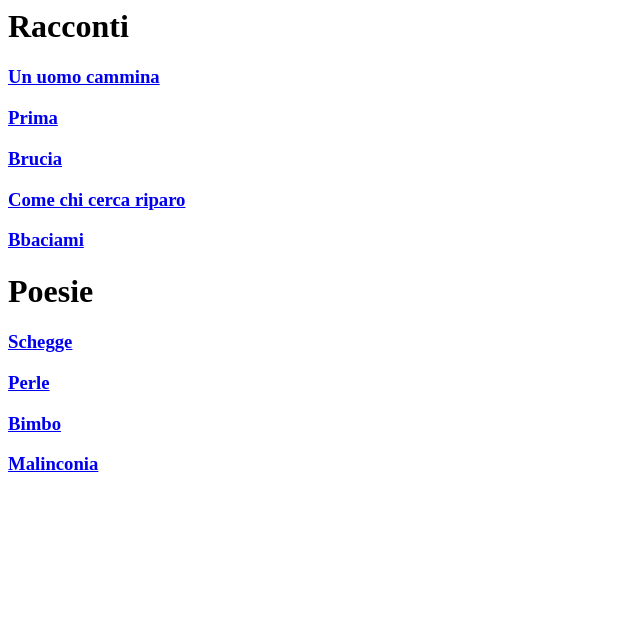
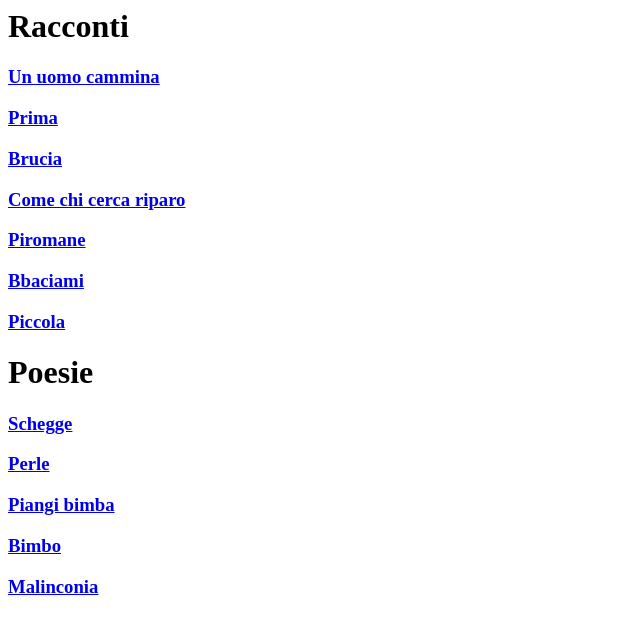
Before and after one commit to Annaa-J/Annaa-J.github.io, a plain HTML site: page index.html in a window 1280 px wide. Shown: the whole page, without its empty margins (0-640 px from the left). Drawn offline with Linux system fonts and the light colour scheme.

Commit message:
Update index.html

```diff
--- a/index.html
+++ b/index.html
@@ -4,7 +4,9 @@
 <a href="/prima.html"><h3>Prima</h3></a>
 <a href="/brucia.html"><h3>Brucia</h3></a>
 <a href="/come-chi-cerca-riparo.html"><h3>Come chi cerca riparo</h3></a>
+<a href="/piromane.html"><h3>Piromane</h3></a>
 <a href="/bbaciami.html"><h3>Bbaciami</h3></a>
+<a href="/piccola.html"><h3>Piccola</h3></a>
 
 
 
@@ -12,5 +14,6 @@
 
 <a href="/schegge.html"><h3>Schegge</h3></a>
 <a href="/perle.html"><h3>Perle</h3></a>
+<a href="/piangi-bimba.html"><h3>Piangi bimba</h3></a>
 <a href="/bimbo.html"><h3>Bimbo</h3></a>
 <a href="/malinconia.html"><h3>Malinconia</h3></a>
```
